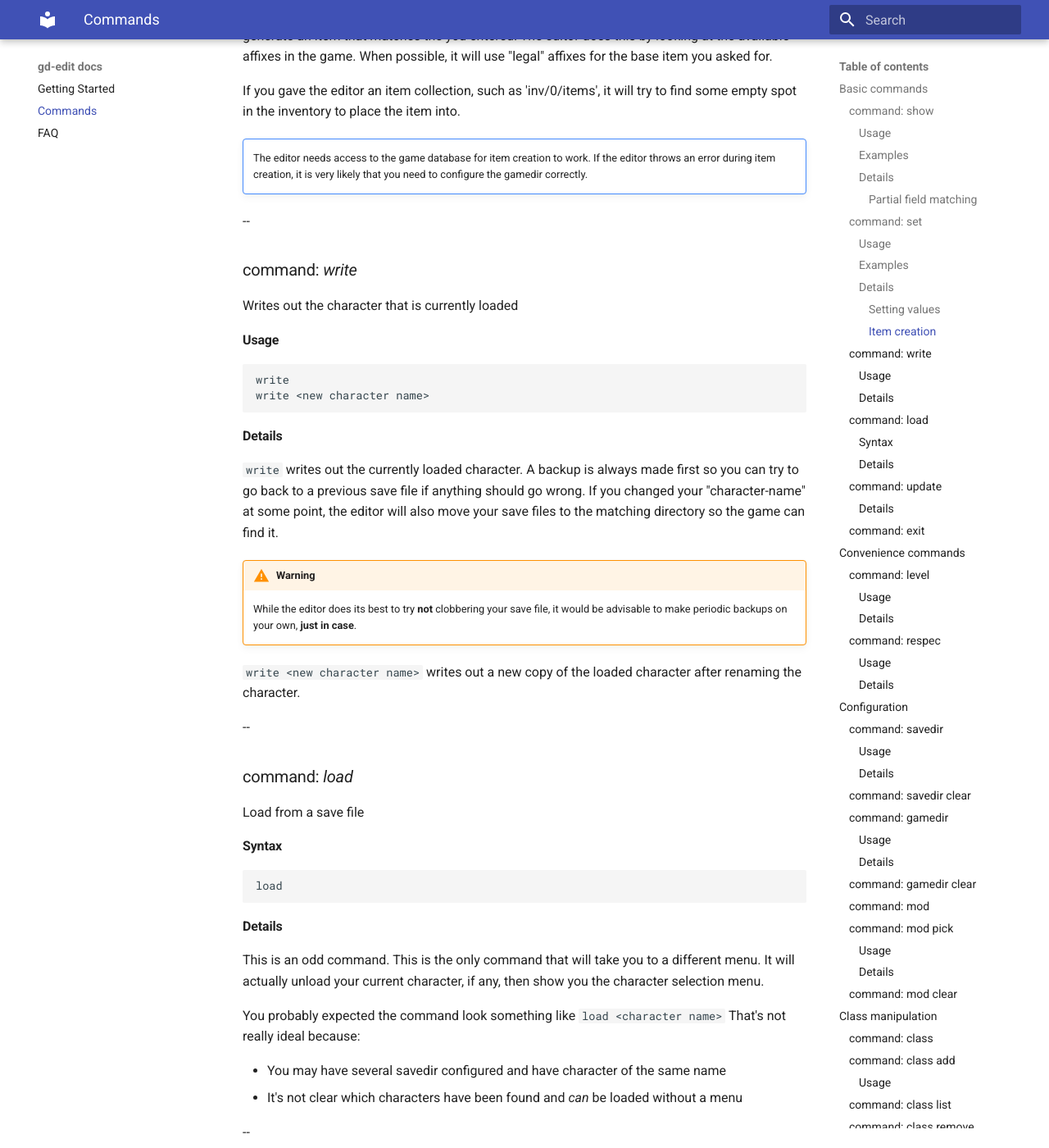
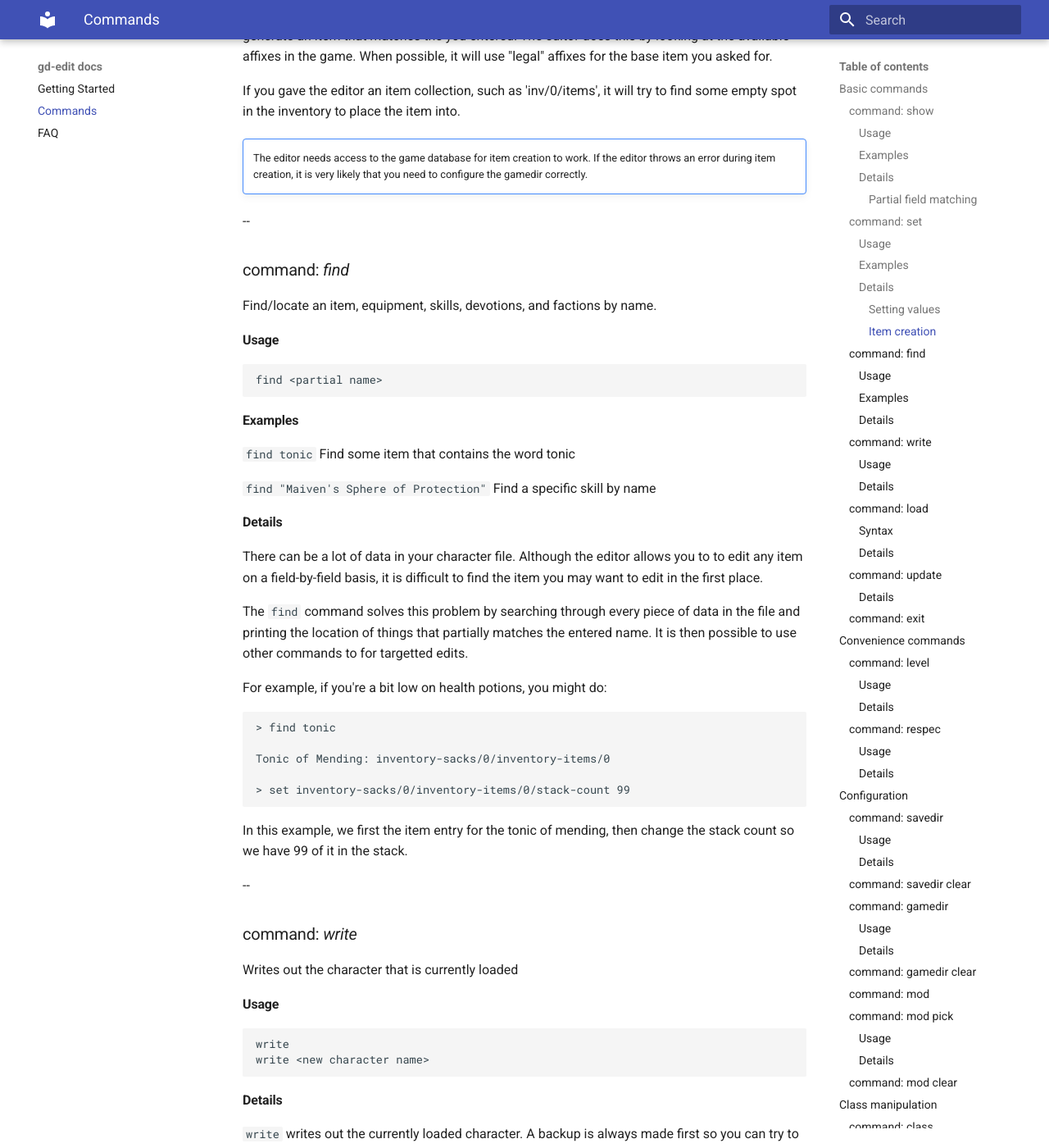
Before and after one commit to Odie/gd-edit-docs, an MkDocs documentation site: the page built from docs/commands.md, in a window 1280 px wide and 1400 px high, scrolled down 2379 px. Shown: the whole window at 82% size. Built offline with MkDocs 1.6.1 and Material for MkDocs 9.7.7, drawn with Linux system fonts in a browser that asks for light colours; old or Windows-style settings are respelled for this version of MkDocs.

Commit message:
Adds docs for the "find" command

````diff
--- a/docs/commands.md
+++ b/docs/commands.md
@@ -109,6 +109,45 @@ If you gave the editor an item collection, such as 'inv/0/items', it will try to
     The editor needs access to the game database for item creation to work. If
     the editor throws an error during item creation, it is very likely that you
     need to configure the gamedir correctly.
+
+--
+
+### command: _find_
+
+Find/locate an item, equipment, skills, devotions, and factions by name.
+
+#### Usage
+```no-highlight
+find <partial name>
+```
+
+#### Examples
+``` find tonic ``` Find some item that contains the word tonic
+
+``` find "Maiven's Sphere of Protection" ``` Find a specific skill by name
+
+#### Details
+
+There can be a lot of data in your character file. Although the editor allows you to
+to edit any item on a field-by-field basis, it is difficult to find the item you may want
+to edit in the first place.
+
+The ```find``` command solves this problem by searching through every piece of data in the
+file and printing the location of things that partially matches the entered name. It is
+then possible to use other commands to for targetted edits.
+
+For example, if you're a bit low on health potions, you might do:
+
+```no-highlight
+> find tonic
+
+Tonic of Mending: inventory-sacks/0/inventory-items/0
+
+> set inventory-sacks/0/inventory-items/0/stack-count 99
+```
+
+In this example, we first the item entry for the tonic of mending, then change the stack
+count so we have 99 of it in the stack.
 
 --
 
````
